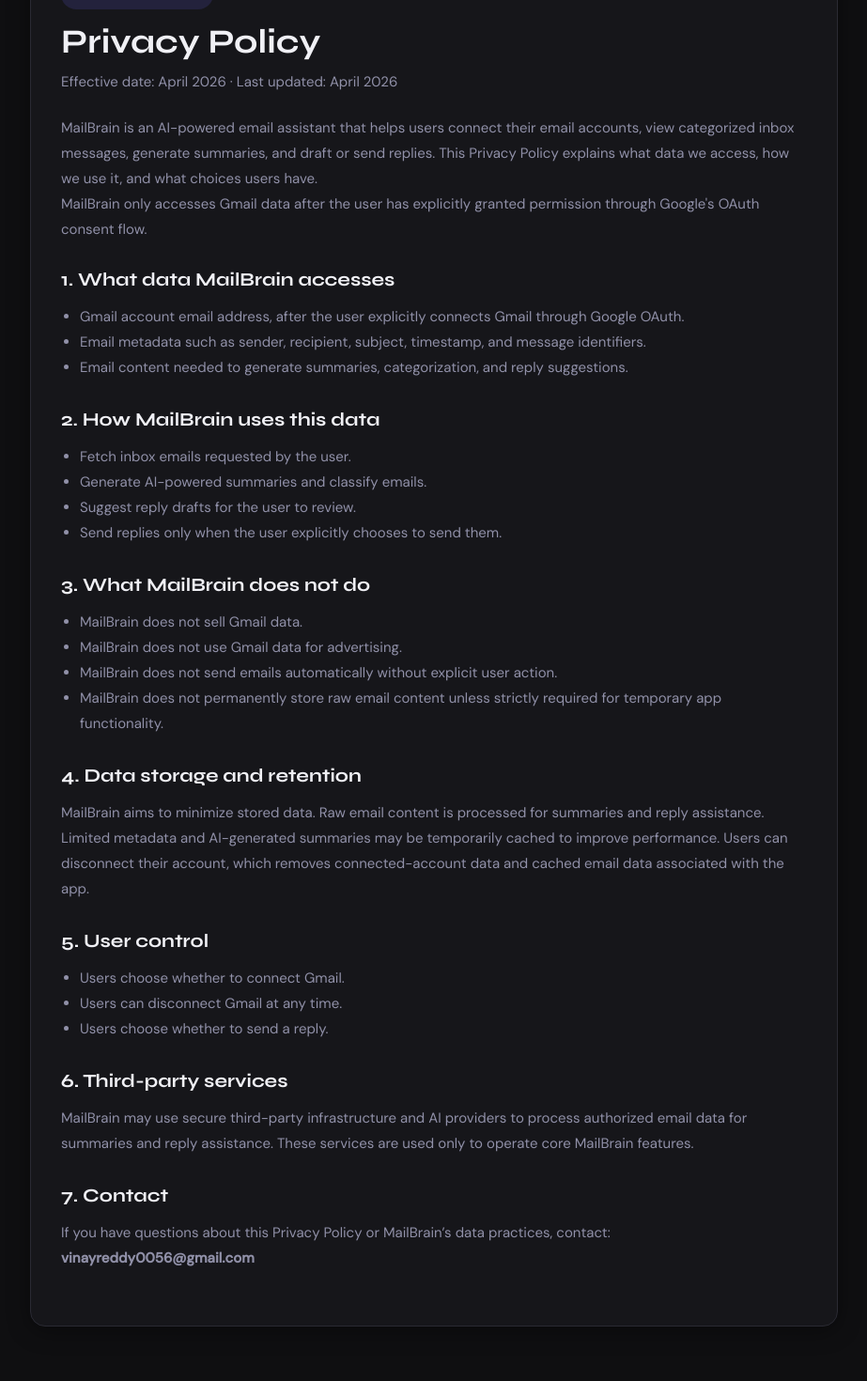
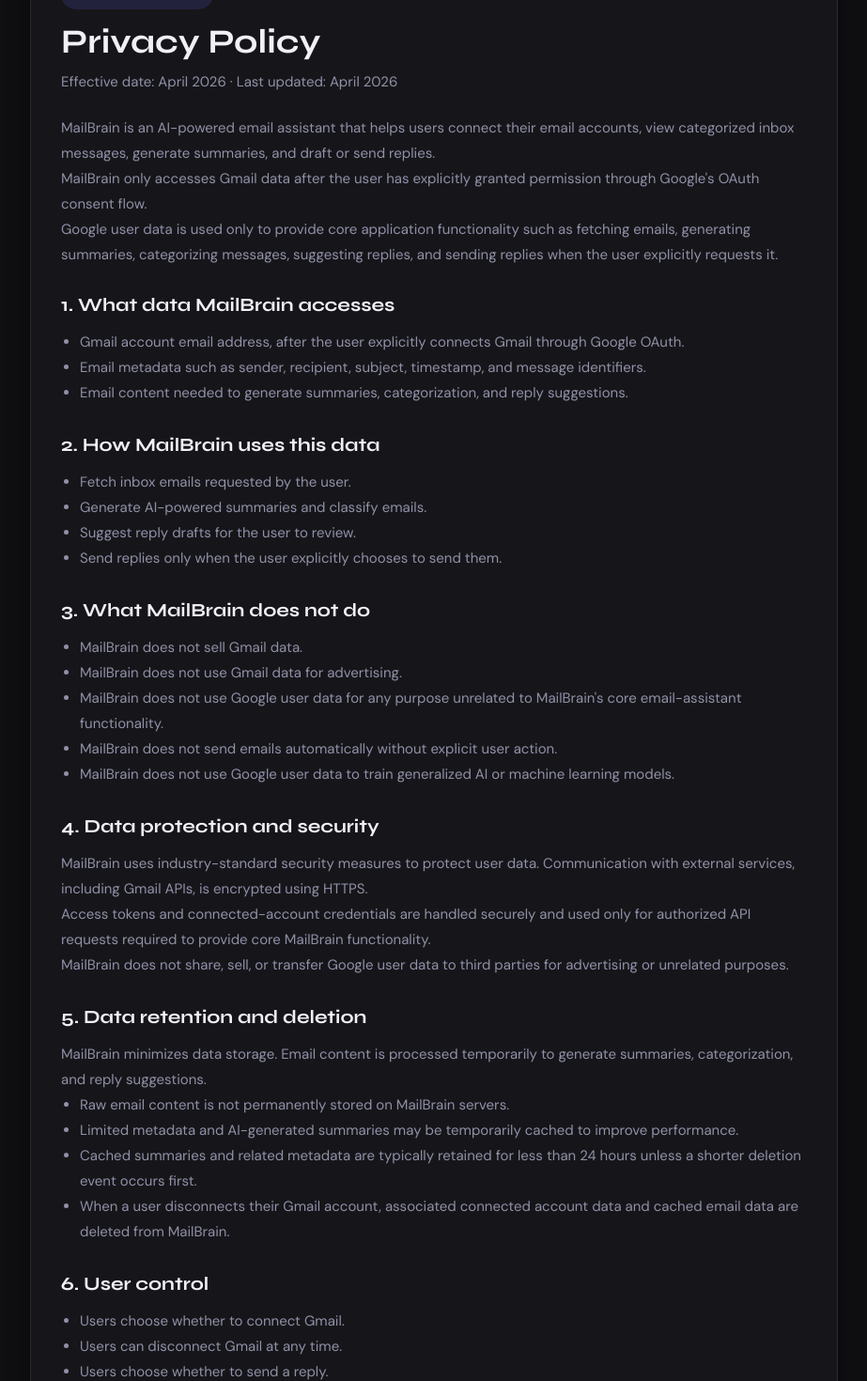
Before and after one commit to Vinayreddy811892081/MailBrain, a React (Vite) app in the folder frontend/: page /privacy in a window 1280 px wide. Shown: the part 140-1610 px from the top of the page at 94% size, without its empty margins (178-1101 px from the left). Built offline with nearby package versions, Linux system fonts and the light colour scheme; no server answers.

Commit message:
privacy policy

```diff
--- a/frontend/src/pages/Privacy.jsx
+++ b/frontend/src/pages/Privacy.jsx
@@ -31,6 +31,7 @@
         >
           ← Back to MailBrain
         </a>
+
         <div style={{ marginBottom: "24px" }}>
           <div
             style={{
@@ -63,15 +64,22 @@
         </div>
 
         <section style={{ marginBottom: "24px" }}>
-          <p style={{ color: "var(--text2)", lineHeight: 1.8 }}>
+          <p style={textStyle}>
             MailBrain is an AI-powered email assistant that helps users connect
             their email accounts, view categorized inbox messages, generate
-            summaries, and draft or send replies. This Privacy Policy explains
-            what data we access, how we use it, and what choices users have.
+            summaries, and draft or send replies.
           </p>
+
           <p style={textStyle}>
             MailBrain only accesses Gmail data after the user has explicitly
-            granted permission through Google's OAuth consent flow.
+            granted permission through Google&apos;s OAuth consent flow.
+          </p>
+
+          <p style={textStyle}>
+            Google user data is used only to provide core application
+            functionality such as fetching emails, generating summaries,
+            categorizing messages, suggesting replies, and sending replies when
+            the user explicitly requests it.
           </p>
         </section>
 
@@ -108,28 +116,66 @@
             <li>MailBrain does not sell Gmail data.</li>
             <li>MailBrain does not use Gmail data for advertising.</li>
             <li>
+              MailBrain does not use Google user data for any purpose unrelated
+              to MailBrain&apos;s core email-assistant functionality.
+            </li>
+            <li>
               MailBrain does not send emails automatically without explicit user
               action.
             </li>
             <li>
-              MailBrain does not permanently store raw email content unless
-              strictly required for temporary app functionality.
+              MailBrain does not use Google user data to train generalized AI or
+              machine learning models.
             </li>
           </ul>
         </Section>
 
-        <Section title="4. Data storage and retention">
+        <Section title="4. Data protection and security">
           <p style={textStyle}>
-            MailBrain aims to minimize stored data. Raw email content is
-            processed for summaries and reply assistance. Limited metadata and
-            AI-generated summaries may be temporarily cached to improve
-            performance. Users can disconnect their account, which removes
-            connected-account data and cached email data associated with the
-            app.
+            MailBrain uses industry-standard security measures to protect user
+            data. Communication with external services, including Gmail APIs, is
+            encrypted using HTTPS.
+          </p>
+
+          <p style={textStyle}>
+            Access tokens and connected-account credentials are handled securely
+            and used only for authorized API requests required to provide core
+            MailBrain functionality.
+          </p>
+
+          <p style={textStyle}>
+            MailBrain does not share, sell, or transfer Google user data to
+            third parties for advertising or unrelated purposes.
           </p>
         </Section>
 
-        <Section title="5. User control">
+        <Section title="5. Data retention and deletion">
+          <p style={textStyle}>
+            MailBrain minimizes data storage. Email content is processed
+            temporarily to generate summaries, categorization, and reply
+            suggestions.
+          </p>
+
+          <ul style={listStyle}>
+            <li>
+              Raw email content is not permanently stored on MailBrain servers.
+            </li>
+            <li>
+              Limited metadata and AI-generated summaries may be temporarily
+              cached to improve performance.
+            </li>
+            <li>
+              Cached summaries and related metadata are typically retained for
+              less than 24 hours unless a shorter deletion event occurs first.
+            </li>
+            <li>
+              When a user disconnects their Gmail account, associated connected
+              account data and cached email data are deleted from MailBrain.
+            </li>
+          </ul>
+        </Section>
+
+        <Section title="6. User control">
           <ul style={listStyle}>
             <li>Users choose whether to connect Gmail.</li>
             <li>Users can disconnect Gmail at any time.</li>
@@ -137,18 +183,28 @@
           </ul>
         </Section>
 
-        <Section title="6. Third-party services">
+        <Section title="7. Third-party services">
           <p style={textStyle}>
             MailBrain may use secure third-party infrastructure and AI providers
             to process authorized email data for summaries and reply assistance.
-            These services are used only to operate core MailBrain features.
+            These services are used only to operate MailBrain&apos;s core
+            features.
           </p>
         </Section>
 
-        <Section title="7. Contact">
+        <Section title="8. Compliance with Google API Services User Data Policy">
           <p style={textStyle}>
-            If you have questions about this Privacy Policy or MailBrain’s data
-            practices, contact:
+            MailBrain complies with the Google API Services User Data Policy.
+            Google user data is only used to provide and improve core
+            application functionality such as email summarization,
+            categorization, and user-requested reply assistance.
+          </p>
+        </Section>
+
+        <Section title="9. Contact">
+          <p style={textStyle}>
+            If you have questions about this Privacy Policy or MailBrain&apos;s
+            data practices, contact:
           </p>
           <p style={{ ...textStyle, fontWeight: 600 }}>
             vinayreddy0056@gmail.com
```
